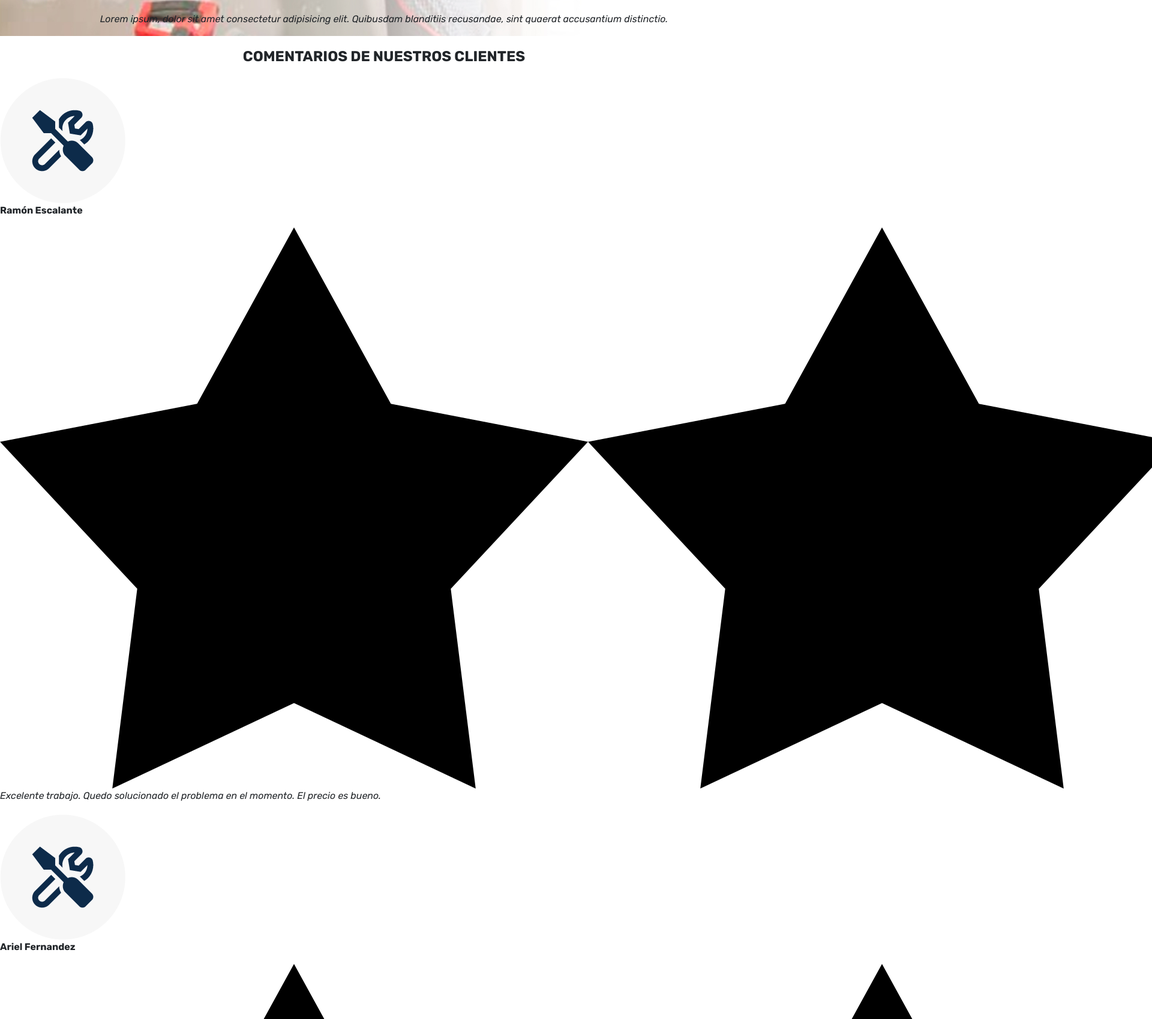
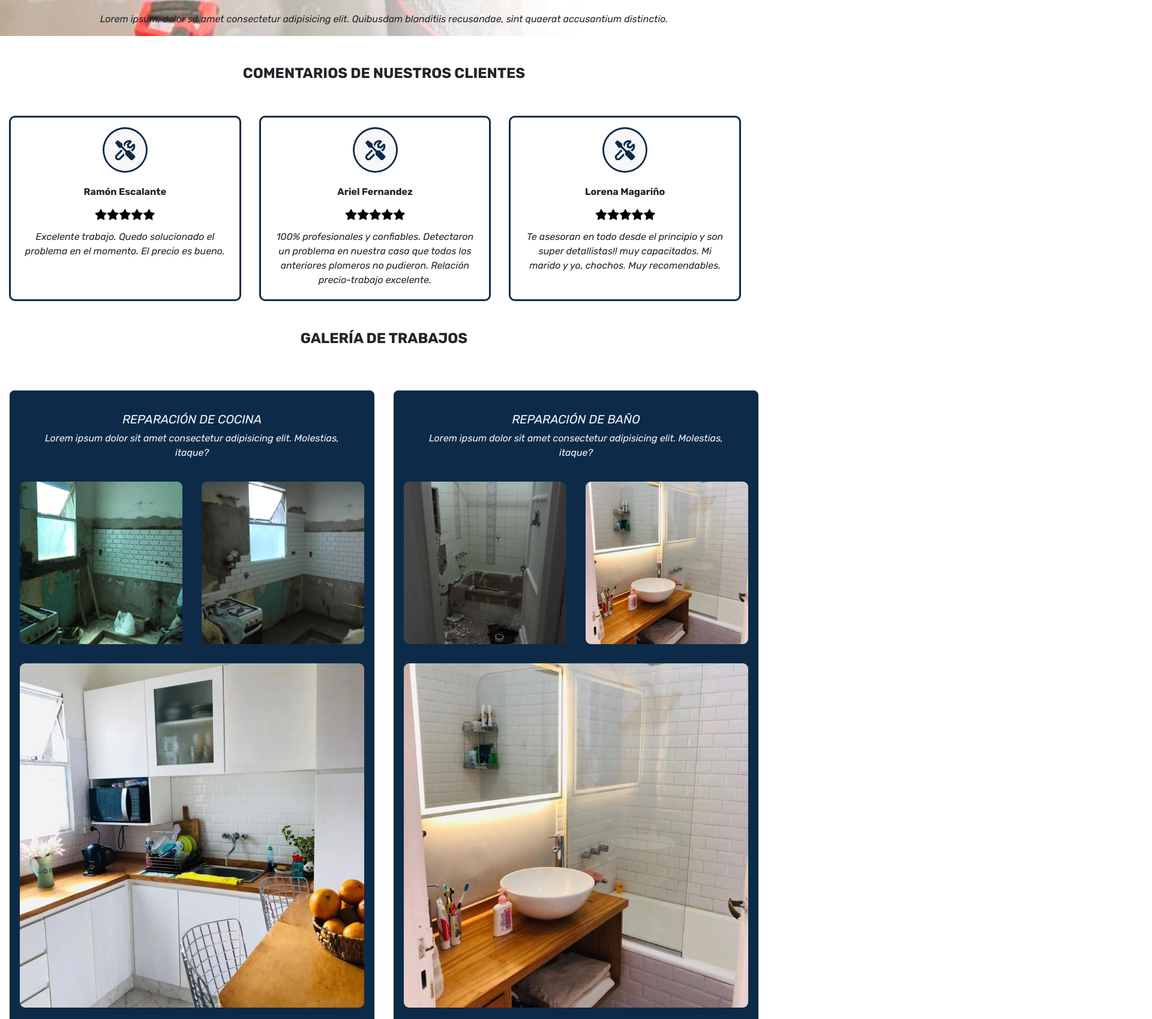
Before and after one commit to zamparg/nuevaera_zampar_bootstrap, a plain HTML site: page secciones/nuestrosclientes.html in a window 1280 px wide. Shown: the part 552-2251 px from the top of the page at 60% size, 1920 px wide, since content can reach past the window. Drawn offline with nearby package versions, Linux system fonts and the light colour scheme.

Commit message:
Sitio completo con bootstrap

```diff
--- a/css/styles2.css
+++ b/css/styles2.css
@@ -210,6 +210,10 @@ a:visited {
 }
 
 /*CARDS*/
+.card{
+    border-radius: 0.5rem;
+    border:none;
+}
 .section__title {
     padding-top: 20px;
     padding-bottom: 10px;
@@ -285,6 +289,72 @@ a:visited {
     height: auto;
     padding-top: 20px;
     padding-bottom: 20px;
+}
+.staff__container{
+    justify-content: space-around;
+}
+
+.staff__container__card{
+    padding-top: 20px;
+    align-items: center;
+}
+.staff__container__card:hover {
+    background-color: rgba(13,43,73,0.2);
+    border-radius: 15px;
+}
+.staff__container__img  {
+        width: 100px;
+        height: 100px;
+        border:#FF8820 4px solid;
+        border-radius: 100%;
+        padding: 0;
+}
+.staff__imgContainer {
+    display: flex;
+    justify-content: center;
+    margin-bottom: 10px;
+}
+.staff__article__text p{
+    text-align: justify;
+    font-style: italic;
+}
+.staff__article__text h4 {
+    font-weight: 600;
+    text-align: left;
+}
+
+/*CARDS DE COMENTARIOS*/
+.comentarios__card__stars{
+    width: 100px;
+}
+.comentarios__card {
+    border: #0D2B49 3px solid;
+    border-radius: 10px;
+    text-align: center;
+    display: inline-block;
+}
+.comentarios__card__icon {
+    width: 75px;
+    border: #0D2B49 solid 3px;
+    border-radius: 100%;
+}
+
+/*GALERIA CARDS*/
+.galeria__card{
+    background-color: #0D2B49;
+    color: #F7F7F7;
+}
+.galeria__card__img{
+    padding: 0;
+    padding: 1em;
+    border-radius: 25px;
+}
+.galeria__card__img{
+    transition: all 0.5s;
+}
+.galeria__card__img:hover{
+    transform: scale(1.06);
+
 }
 /*VIDEO */
 .corporative {
--- a/secciones/nuestrosclientes.html
+++ b/secciones/nuestrosclientes.html
@@ -41,46 +41,60 @@
         </div>
     <main>
         <section class="comentarios">
-            <h2 class="section__title">Comentarios de nuestros Clientes</h2>
+            <h2 class="section__title p-5">Comentarios de nuestros Clientes</h2>
             <!--Comentarios de clientes. Se puede tomar de ML?-->
-            <div class="comentarios__container">
-                <article class="comentarios__card">
-                    <img src="../imgs/icon-mision1.png" alt="icon" class="comentarios__card__icon">
-                    <p><strong>Ramón Escalante</strong></p>
-                    <img src="../imgs/star.png" alt="icon" class="comentarios__card__stars">
-                    <p><em>Excelente trabajo. Quedo solucionado el problema en el momento. El precio es bueno.</em></p>
+            <div class="comentarios__container container-fluid card-deck">
+                <article class="comentarios__card card">
+                    <img src="../imgs/icon-mision1.png" alt="icon" class="comentarios__card__icon .rounded-circle mx-auto d-block mt-3">
+                    <div class="card-body">
+                        <p class="card-tittle"><strong>Ramón Escalante</strong></p>
+                        <img src="../imgs/star.png" alt="icon" class="comentarios__card__stars mx-auto d-block pb-3">
+                        <p class="card-text"><em>Excelente trabajo. Quedo solucionado el problema en el momento. El precio es bueno.</em></p>
+                    </div>
+                    </article>
+                <article class="comentarios__card card">
+                    <img src="../imgs/icon-mision1.png" alt="icon" class="comentarios__card__icon .rounded-circle mx-auto d-block mt-3">
+                    <div class="card-body">
+                        <p class="card-tittle"><strong>Ariel Fernandez</strong></p>
+                        <img src="../imgs/star.png" alt="icon" class="comentarios__card__stars mx-auto d-block pb-3">
+                        <p class="card-text"><em>100% profesionales y confiables. Detectaron un problema en nuestra casa que todos los anteriores plomeros no pudieron. Relación precio-trabajo excelente.</em></p>
+                    </div>
                 </article>
-                <article class="comentarios__card">
-                    <img src="../imgs/icon-mision1.png" alt="icon" class="comentarios__card__icon">
-                    <p><strong>Ariel Fernandez</strong></p>
-                    <img src="../imgs/star.png" alt="icon" class="comentarios__card__stars">
-                    <p><em>100% profesionales y confiables. Detectaron un problema en nuestra casa que todos los anteriores plomeros no pudieron. Relación precio-trabajo excelente.</em></p>
-                </article>
-                <article class="comentarios__card">
-                    <img src="../imgs/icon-mision1.png" alt="icon" class="comentarios__card__icon">
-                    <p><strong>Lorena Magariño</strong></p>
-                    <img src="../imgs/star.png" alt="icon" class="comentarios__card__stars">
-                    <p><em>Te asesoran en todo desde el principio y son super detallistas!! muy capacitados. Mi marido y yo, chochos. Muy recomendables.</em></p>
+                <article class="comentarios__card card">
+                    <img src="../imgs/icon-mision1.png" alt="icon" class="comentarios__card__icon .rounded-circle mx-auto d-block mt-3">
+                    <div class="card-body">
+                        <p class="card-tittle"><strong>Lorena Magariño</strong></p>
+                        <img src="../imgs/star.png" alt="icon" class="comentarios__card__stars mx-auto d-block pb-3">
+                        <p class="card-text"><em>Te asesoran en todo desde el principio y son super detallistas!! muy capacitados. Mi marido y yo, chochos. Muy recomendables.</em></p>
+                    </div>
                 </article>
             </div>
         </section>
-        <section>
+        <section class="container-fluid">
             <!--Galeria de Trabajos-->
-            <h2 class="section__title">Galería de Trabajos</h2>
-            <div class="galeria__container">
-                <div class="galeria__card">
-                    <h3><em>Reparación de cocina</em></h3>
-                    <p>Lorem ipsum dolor sit amet consectetur adipisicing elit. Molestias, itaque?</p>
-                    <img src="../imgs/cliente-cocina01.jpg" alt="repacion_de_cocina01" class="galeria__card__img galeria__card__img1">
-                    <img src="../imgs/cliente-cocina02.jpg" alt="repacion_de_cocina02" class="galeria__card__img galeria__card__img2">
-                    <img src="../imgs/cliente-cocina03.jpg" alt="repacion_de_cocina03" class="galeria__card__img galeria__card__img3">
+            <h2 class="section__title p-5">Galería de Trabajos</h2>
+            <div class="galeria__container card-deck">
+                <div class="galeria__card card p-3 m-3 ">
+                    <div class="card-body">
+                        <h3 class="card-tittle"><em>Reparación de cocina</em></h3>
+                        <p class="card-text">Lorem ipsum dolor sit amet consectetur adipisicing elit. Molestias, itaque?</p>
+                    </div>
+                    <div class="row">
+                        <img src="../imgs/cliente-cocina01.jpg" alt="repacion_de_cocina01" class="galeria__card__img galeria__card__img1 col-12 col-md-6">
+                        <img src="../imgs/cliente-cocina02.jpg" alt="repacion_de_cocina02" class="galeria__card__img galeria__card__img2 col-12 col-md-6">
+                        <img src="../imgs/cliente-cocina03.jpg" alt="repacion_de_cocina03" class="galeria__card__img galeria__card__img3 col-12 col-md-12">
+                    </div>
                 </div>
-                <div class="galeria__card">
-                    <h3><em>Reparación de Baño</em></h3>
-                    <p>Lorem ipsum dolor sit amet consectetur adipisicing elit. Molestias, itaque?</p>
-                    <img src="../imgs/cliente-bano01.jpg" alt="repacion_de_banio01" class="galeria__card__img galeria__card__img1">
-                    <img src="../imgs/cliente-bano02.jpg" alt="repacion_de_banio02" class="galeria__card__img galeria__card__img2">
-                    <img src="../imgs/cliente-bano02.jpg" alt="repacion_de_banio02" class="galeria__card__img galeria__card__img3">
+                <div class="galeria__card card p-3 m-3">
+                    <div class="card-body">
+                        <h3 class="card-tittle"><em>Reparación de Baño</em></h3>
+                        <p class="card-text">Lorem ipsum dolor sit amet consectetur adipisicing elit. Molestias, itaque?</p>
+                    </div>
+                    <div class="row">
+                        <img src="../imgs/cliente-bano01.jpg" alt="repacion_de_banio01" class="galeria__card__img galeria__card__img1 col-12 col-md-6">
+                        <img src="../imgs/cliente-bano02.jpg" alt="repacion_de_banio02" class="galeria__card__img galeria__card__img2 col-12 col-md-6">
+                        <img src="../imgs/cliente-bano02.jpg" alt="repacion_de_banio02" class="galeria__card__img galeria__card__img3 col-12 col-md-12">
+                    </div>
                 </div>
             </div>
         </section>
```
Also changed, not shown: secciones/quienessomos.html (+27 -11 lines).
